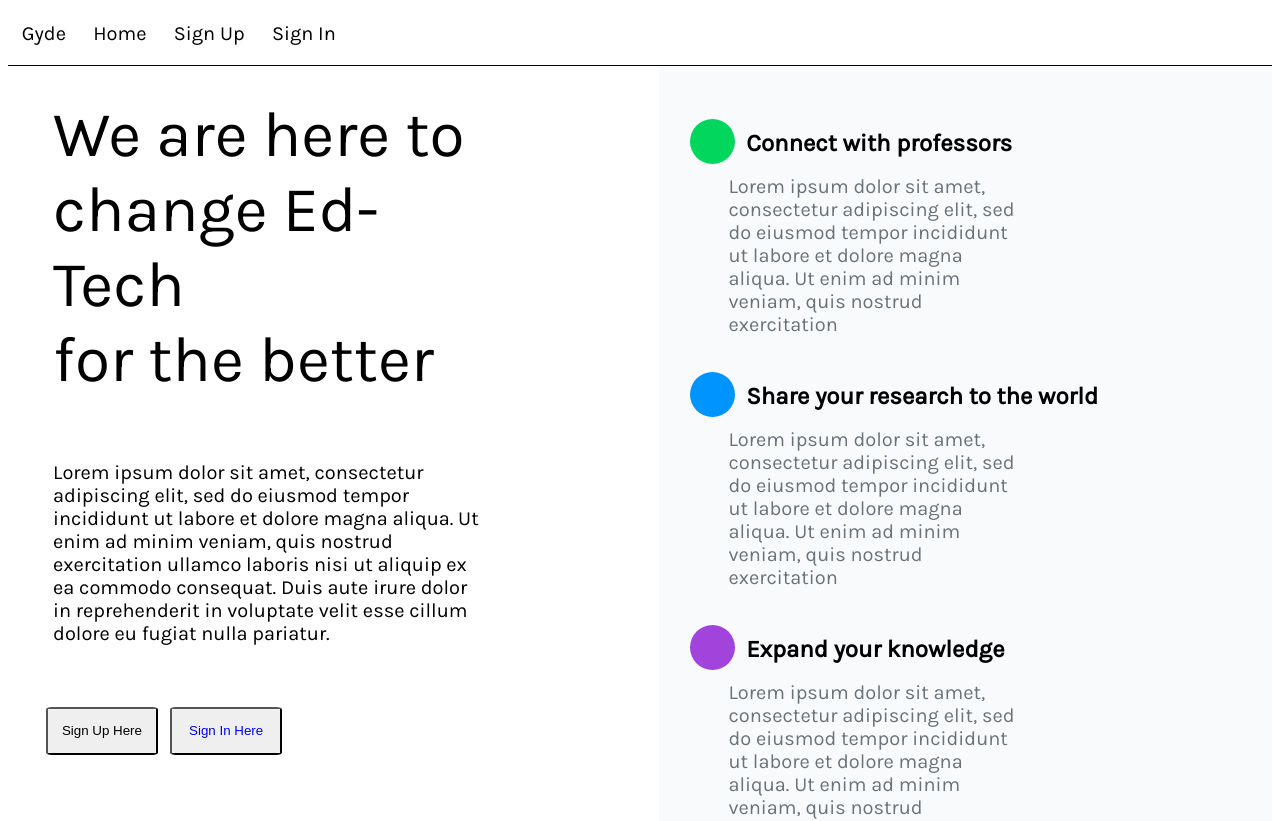
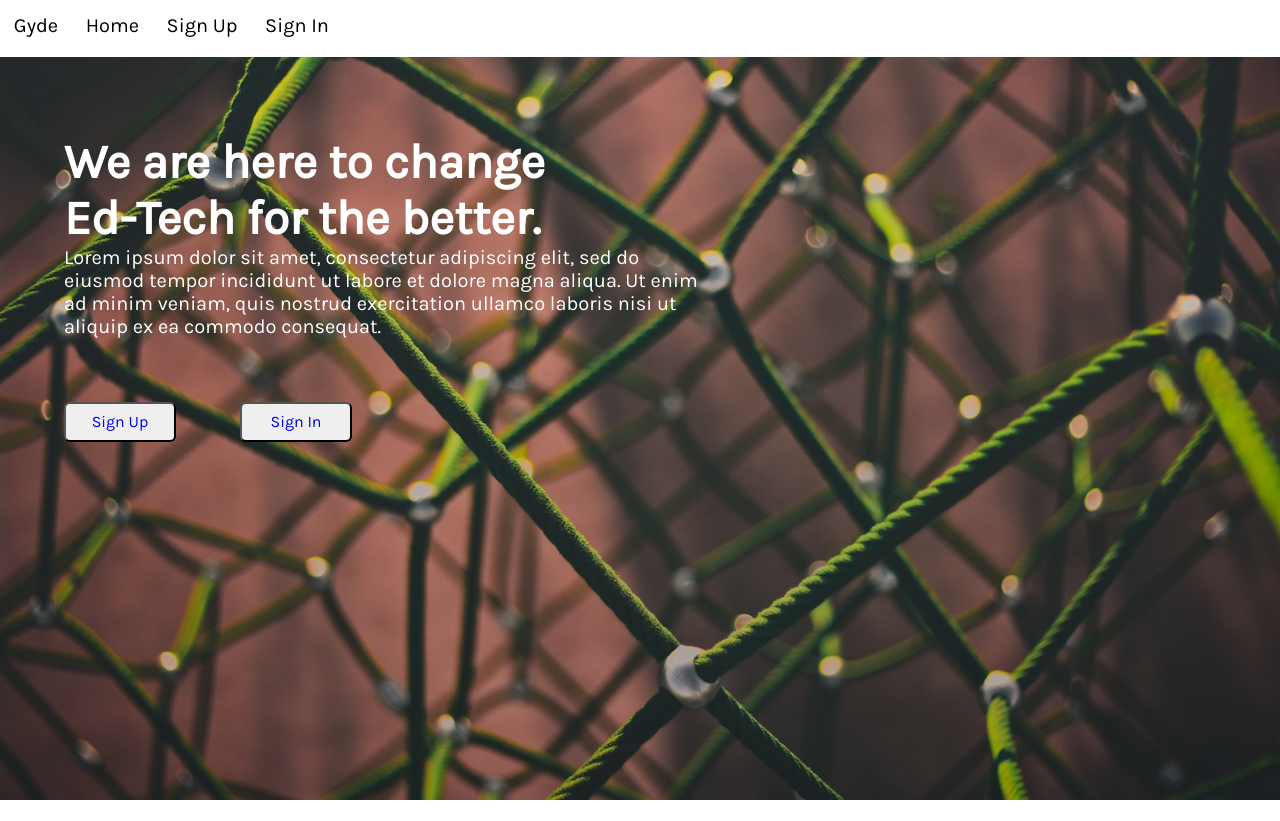
Before and after one commit to maxnawa31/gyde-full-stack, a React (Create React App) app in the folder gyde-client/: page / in a window 1280 px wide. Shown: the top 821 px of the page. After the commit the page ends 800 px from the top, so only its background shows below. Built offline with nearby package versions, Linux system fonts and the light colour scheme.

Commit message:
authform styling finished

```diff
--- a/gyde-client/src/components/Homepage.js
+++ b/gyde-client/src/components/Homepage.js
@@ -3,52 +3,21 @@ import { Link } from 'react-router-dom';
 import '../styles/Homepage.css'
 
 const Homepage = () => (
-    <div className='homepage-container'>
-      <div className ='left-half'>
-      <p className='heading'>We are here to<br/> change Ed-Tech<br/> for the better</p>
-
-      <p className='sub-heading'>Lorem ipsum dolor sit amet, consectetur adipiscing elit, sed do eiusmod tempor incididunt ut labore et dolore magna aliqua. Ut enim ad minim veniam, quis nostrud exercitation ullamco laboris nisi ut aliquip ex ea commodo consequat. Duis aute irure dolor in reprehenderit in voluptate velit esse cillum dolore eu fugiat nulla pariatur.</p>
-
+    <div className='text-container'>
+        <div className='main-text'>
+          <h2>We are here to change<br/>Ed-Tech for the better.</h2>
+        </div>
+        <div className='description-text'>
+        Lorem ipsum dolor sit amet, consectetur adipiscing elit, sed do eiusmod tempor incididunt ut labore et dolore magna aliqua. Ut enim ad minim veniam, quis nostrud exercitation ullamco laboris nisi ut aliquip ex ea commodo consequat.
+        </div>
         <div className='button-container'>
-      <button className='signup-button'><Link to = '/signup' >Sign Up Here </Link></button>
-      <button className='signin-button'><Link to = '/signin' > Sign In Here </Link></button>
-    </div>
-    </div>
-    <div className='right-half'>
-      <div className='bullet-container'>
-        <div className='bullet'>
-          <div className='circle-green'/>
-          <h3>Connect with professors</h3>
+          <button className='button'><Link to='/signup'>Sign Up</Link></button>
+          <button className='button'><Link to ='/signin'>Sign In</Link></button>
         </div>
-        <div className='text-column'>
-        <p>Lorem ipsum dolor sit amet, consectetur adipiscing elit, sed do eiusmod tempor incididunt ut labore et dolore magna aliqua. Ut enim ad minim veniam, quis nostrud exercitation</p>
-        </div>
-        <div className='bullet'>
-          <div className='circle-blue'/>
-          <h3>Share your research to the world</h3>
-        </div>
-        <div className='text-column'>
-        <p>Lorem ipsum dolor sit amet, consectetur adipiscing elit, sed do eiusmod tempor incididunt ut labore et dolore magna aliqua. Ut enim ad minim veniam, quis nostrud exercitation</p>
-        </div>
-      <div className='bullet'>
-        <div className='circle-purple'></div>
-        <h3>Expand your knowledge</h3>
-      </div>
-      <div className='text-column'>
-        <p>Lorem ipsum dolor sit amet, consectetur adipiscing elit, sed do eiusmod tempor incididunt ut labore et dolore magna aliqua. Ut enim ad minim veniam, quis nostrud exercitation</p>
-        </div>
-      <div className='bullet'>
-        <div className='circle-red'></div>
-        <h3>Contribute to a community of learners</h3>
-      </div>
-      <div className='text-column'>
-        <p>Lorem ipsum dolor sit amet, consectetur adipiscing elit, sed do eiusmod tempor incididunt ut labore et dolore magna aliqua. Ut enim ad minim veniam, quis nostrud exercitation</p>
-        </div>
-    </div>
     </div>
 
 
-    </div>
+
 )
 
 export default Homepage;
--- a/gyde-client/src/styles/AuthForm.css
+++ b/gyde-client/src/styles/AuthForm.css
@@ -2,13 +2,91 @@
   display: flex;
   flex-direction: column;
   margin: 0 auto;
-  border: 1px solid black;
-  width: 40%;
+  /* border: 1px solid black; */
+  width: 30%;
+  color: white;
+  font-family: 'Karla';
+  margin-top: 8%;
+}
+.flex-container h2 {
+  margin-bottom: 3%;
+  font-size: 2rem;
+}
+
+.flex-container label, h2 {
+  margin: 0 auto;
+  margin-top: 2%;
+}
+
+.flex-container button {
+  width: 30%;
+  height: 2.5rem;
+  border-radius: 4px;
+  margin: 0 auto;
+  margin-top: 5%;
+  margin-bottom: 5%;
+  outline: none;
+  background: transparent;
+  color: white;
+}
+
+input:-webkit-autofill,
+input:-webkit-autofill:hover,
+input:-webkit-autofill:focus,
+input:-webkit-autofill:active {
+    transition: background-color 5000s ease-in-out 0s;
+    -webkit-text-fill-color: #fff !important;
+}
+
+.text-box {
+  /* width: 60%;
+  height: 2rem;
+  margin: 0 auto;
+  background-color: white;
+  outline: none;
+  border-radius: 4px; */
+  background-color: transparent;
+  color: #eeeeee;
+  outline: none;
+  outline-style: none;
+  border-top: none;
+  border-left: none;
+  border-right: none;
+  border-bottom: solid #eeeeee 1px;
+  padding: 3px 10px;
+  margin-bottom: 4%;
+  font-size: 1rem;
 
 }
 
 
-.text-box {
-  width: 60%;
-  height: 2rem;
+
+
+@media only screen
+  and (min-device-width: 375px)
+  and (max-device-width: 667px)
+  and (-webkit-min-device-pixel-ratio: 2) {
+    .flex-container {
+      display: flex;
+      flex-direction: column;
+      margin: 0 auto;
+      width: 70%;
+      color: white;
+      font-family: 'Karla';
+      margin-top: 10%;
+    }
 }
+
+@media only screen
+  and (min-device-width: 414px)
+  and (max-device-width: 736px)
+  and (-webkit-min-device-pixel-ratio: 3) {
+
+}
+
+@media only screen
+  and (min-device-width: 375px)
+  and (max-device-width: 812px)
+  and (-webkit-min-device-pixel-ratio: 3) {
+
+  }
--- a/gyde-client/src/styles/Homepage.css
+++ b/gyde-client/src/styles/Homepage.css
@@ -1,133 +1,77 @@
 @import url('https://fonts.googleapis.com/css?family=Karla');
-
-.homepage-container {
-  display: flex;
-  flex-direction: row;
+body {
+  background-image: linear-gradient(rgba(0, 0, 0, 0.1), rgba(0, 0, 0, 0.3)), url('../images/connect.jpg');
+  background-size: cover;
+  height: 100vh;
+  background-position: center;
+  margin: 0;
 }
 
-.left-half {
-  height: 100%;
-  width: 50%;
-  /* border: 1px solid black; */
-
-  padding-left: 3%;
+.text-container {
+  display: flex;
+  flex-direction: column;
 }
 
-.heading {
-  font-size: 4rem;
-  width: 70%;
+.description-text {
+  font-family: 'Karla';
+  font-size: 1.25rem;
+  color: white;
+  width: 50%;
+  margin-left: 5%;
+}
+.main-text {
+  font-family: 'Karla';
+  font-size: 2rem;
+  color: white;
+  width: 50%;
+  margin-left: 5%;
   margin-top: 5%;
-}
-
-.sub-heading {
-  margin-top: 10%;
-  width: 70%;
 }
 
 .button-container {
   display: flex;
   flex-direction: row;
-  margin-top: 10%;
+  /* border: 1px solid white; */
+  margin-top: 5%;
+}
+
+.button {
+  height: 2.5rem;
+  margin-left: 5%;
+  width: 7rem;
+  border-radius: 6px;
+  outline: none;
+  cursor: pointer;
+
+}
+.button a {
+  text-decoration: none;
+  font-family: 'Karla';
+  font-size: 1rem;
 }
 
 
-.signup-button {
-  height: 3rem;
-  width: 7rem;
-  border-radius: 5%;
-  margin-bottom: 5%;
-}
-.signup-button a {
-  text-decoration: none;
-  color: black;
+
+
+@media only screen
+  and (min-device-width: 375px)
+  and (max-device-width: 667px)
+  and (-webkit-min-device-pixel-ratio: 2) {
+    .main-text {
+      font-size: 1.5rem;
+    }
 }
 
-.signin-button {
-  height: 3rem;
-  border-radius: 5%;
-  margin-left: 2%;
-  width: 7rem;
-  margin-bottom: 5%;
-}
-.signin-button a {
-  text-decoration: none;
-}
-
-/* @media (min-width: 800px){
-.heading {
-    font-size: 3.5rem;
-  }
-} */
-
-.right-half {
-  height: 95vh;
-  width: 50%;
-  /* border: 1px solid black; */
-  background-color: #f9fafb;
-}
-
-.bullet-container {
-  display: flex;
-  flex-direction: column;
-  margin-left: 5%;
-  margin-top: 4%;
-}
-
-.bullet {
-  display: flex;
-  flex-direction: row;
-  margin-top: 5%;
-  margin-bottom: 5%;
-}
-
-.bullet h3 {
-  line-height: 1px;
-  font-family: 'Karla';
-  font-size: 1.5rem;
-  margin-left: 2%;
+@media only screen
+  and (min-device-width: 414px)
+  and (max-device-width: 736px)
+  and (-webkit-min-device-pixel-ratio: 3) {
 
 }
 
-.circle-green {
-  width: 45px;
-  height: 45px;
-  border-radius: 50%;
-  background-color: rgb(2, 214, 92);
-}
-.circle-blue {
-  width: 45px;
-  height: 45px;
-  border-radius: 50%;
-  background-color: rgb(0, 148, 255);
-}
-.circle-purple {
-  width: 45px;
-  height: 45px;
-  border-radius: 50%;
-  background-color: rgb(162, 68, 219);
-}
-.circle-red {
-  width: 45px;
-  height: 45px;
-  border-radius: 50%;
-  background-color: rgb(235, 87, 87);
-}
+@media only screen
+  and (min-device-width: 375px)
+  and (max-device-width: 812px)
+  and (-webkit-min-device-pixel-ratio: 3) {
 
-.text-column {
-  display: flex;
-  flex-direction: row;
-}
-
-.text-column p {
-  width: 50%;
-  margin-left: 6.5%;
-  margin-top: -4%;
-  color: rgb(106, 115, 122);
-
-}
-
-@media (max-width: 720px){
-  .heading {
-      font-size: 3.5rem;
-    }
   }
--- a/gyde-client/src/styles/Navbar.css
+++ b/gyde-client/src/styles/Navbar.css
@@ -2,12 +2,13 @@
 .navbar {
   display: flex;
   flex-direction: row;
-  border-bottom: 1px solid black;
+  /* border-bottom: 1px solid black; */
   /* border: 2px solid black; */
   /* padding-top: 1%;
   padding-bottom: 1%;
   padding-left: 1%; */
-  padding-bottom: 0.5%;
+    padding-bottom: 0.5%;
+    background-color: white;
 }
 
 .navbar a, p {
@@ -17,8 +18,35 @@
   text-decoration: none;
   color: black;
   border: 0.5px solid transparent;
+  outline: none;
+  cursor: pointer;
+
 }
 
 .navbar a:hover {
   border-bottom: 0.5px solid black;
 }
+
+
+@media only screen
+  and (min-device-width: 375px)
+  and (max-device-width: 667px)
+  and (-webkit-min-device-pixel-ratio: 2) {
+    .navbar {
+      padding: 3%;
+    }
+}
+
+@media only screen
+  and (min-device-width: 414px)
+  and (max-device-width: 736px)
+  and (-webkit-min-device-pixel-ratio: 3) {
+
+}
+
+@media only screen
+  and (min-device-width: 375px)
+  and (max-device-width: 812px)
+  and (-webkit-min-device-pixel-ratio: 3) {
+
+  }
```
Also changed, not shown: gyde-client/src/images/connect.jpg (added).
